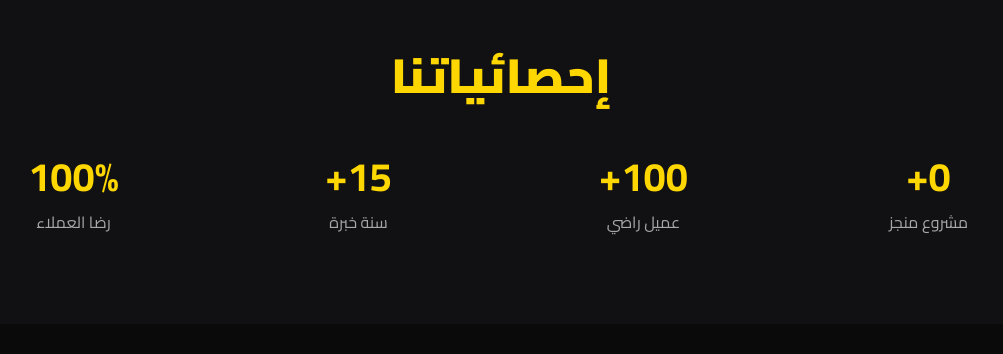
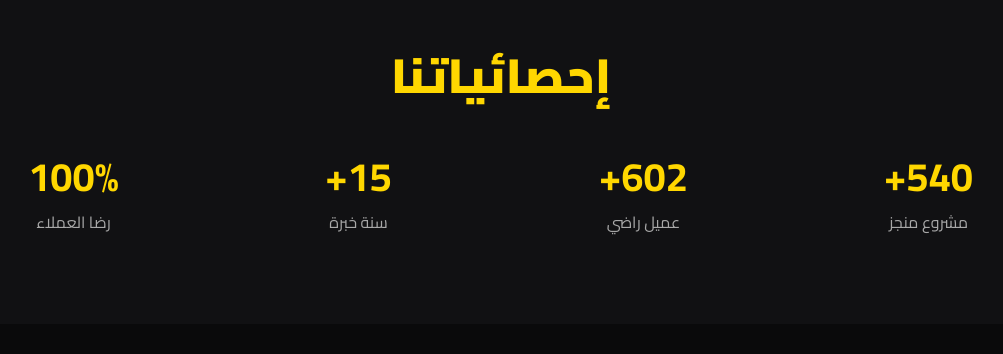
Before and after one commit to Nhgbl/najmat-alebdaa, a Django app: page /portfolio/ in a window 1280 px wide. Shown: the part 1163-1517 px from the top of the page, without its empty margins (139-1142 px from the left). Run offline with Django 5.2, Linux system fonts and the light colour scheme; data comes from the database, SQL or seed files in the repository; data that the repository does not hold is empty.

Commit message:
Update portfolio.html

```diff
--- a/main/templates/main/portfolio.html
+++ b/main/templates/main/portfolio.html
@@ -127,11 +127,11 @@
         <h2 class="section-title text-yellow mb-5">إحصائياتنا</h2>
         <div class="row text-center">
             <div class="col-md-3 col-6 mb-4" data-aos="fade-up">
-                <h3 class="text-yellow fw-bold" style="font-size: 2.5rem;">{{ portfolios|length }}+</h3>
+                <h3 class="text-yellow fw-bold" style="font-size: 2.5rem;">540+</h3>
                 <p class="text-muted">مشروع منجز</p>
             </div>
             <div class="col-md-3 col-6 mb-4" data-aos="fade-up" data-aos-delay="100">
-                <h3 class="text-yellow fw-bold" style="font-size: 2.5rem;">100+</h3>
+                <h3 class="text-yellow fw-bold" style="font-size: 2.5rem;">602+</h3>
                 <p class="text-muted">عميل راضي</p>
             </div>
             <div class="col-md-3 col-6 mb-4" data-aos="fade-up" data-aos-delay="200">
```
